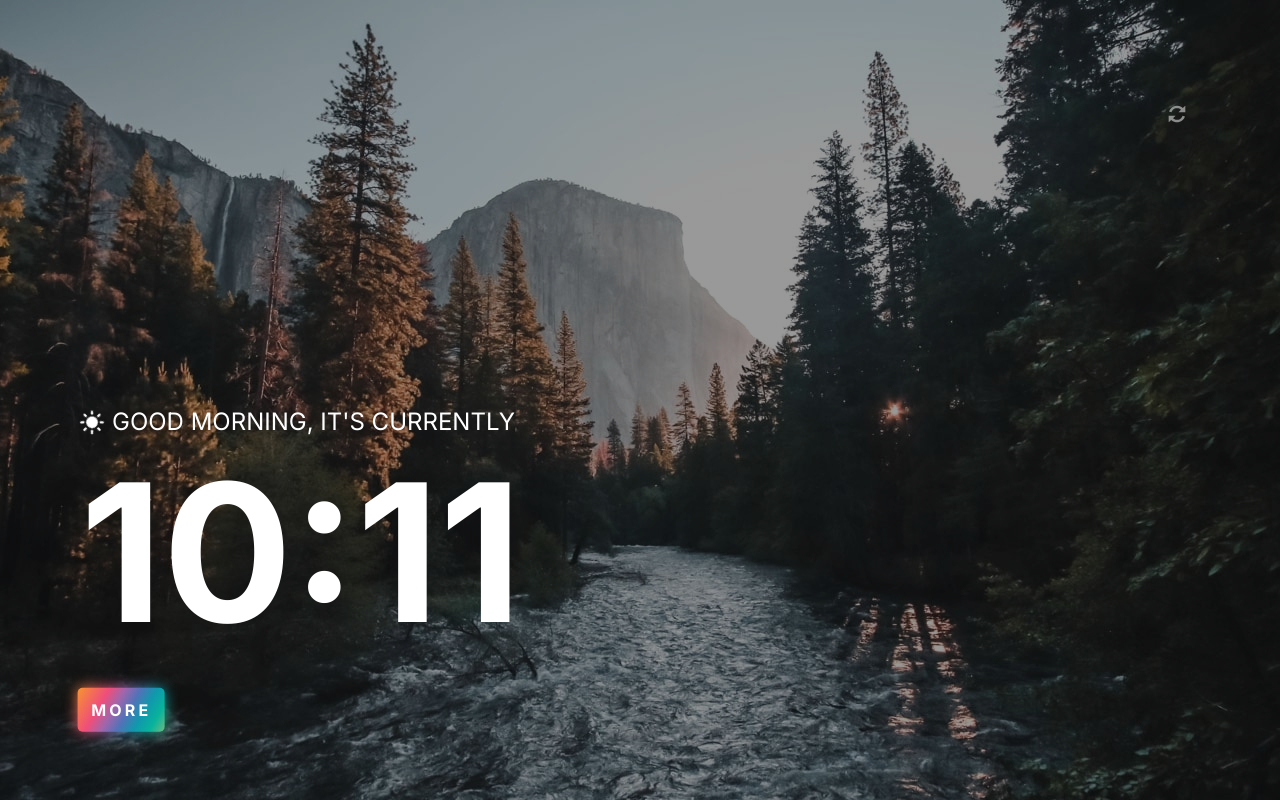
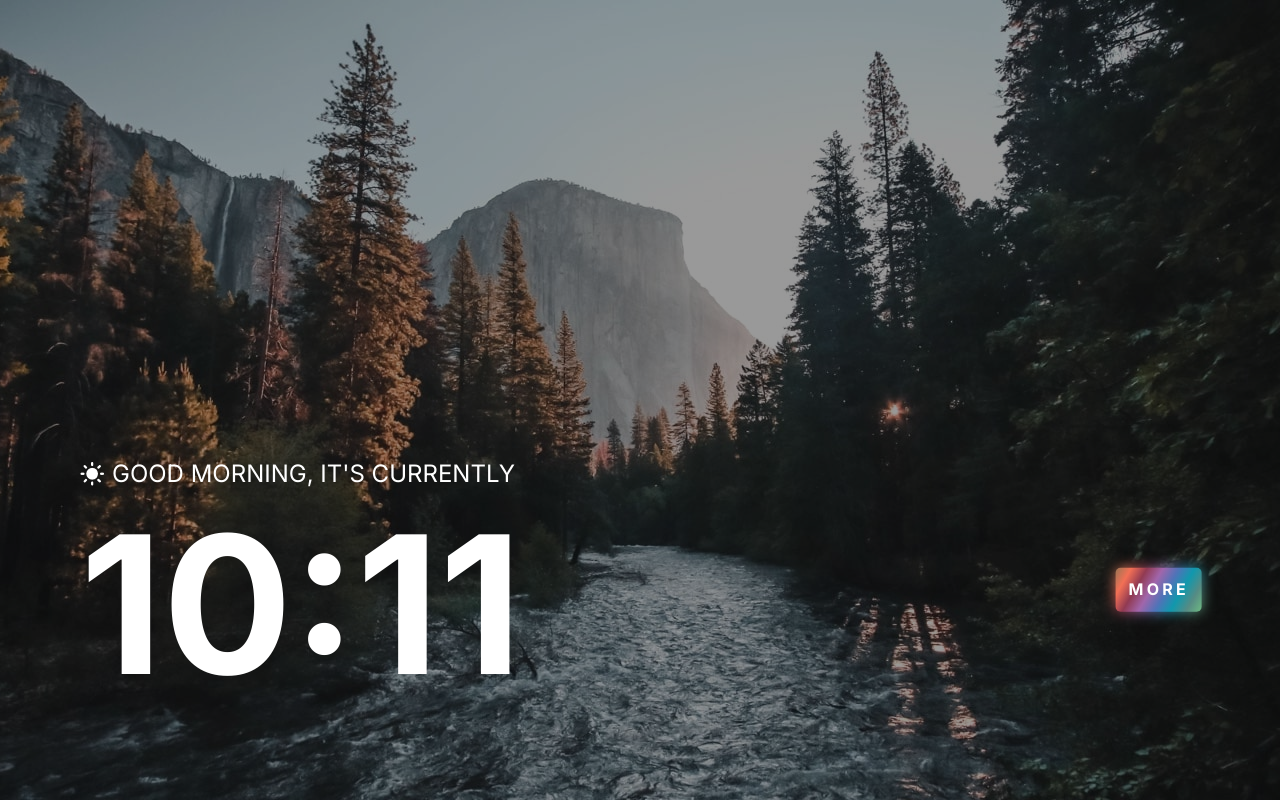
Before and after one commit to Gikkk/Clock-API, a website: page index.html in a window 1280 px wide. Drawn offline with Linux system fonts and the light colour scheme; no server answers.

Commit message:
responsive

```diff
--- a/index.html
+++ b/index.html
@@ -16,10 +16,9 @@
         <p class="quotes__text"></p>
         <p class="quotes__author"></p>
       </section>
-      <button class="quotes__btn" onclick="randomQuote()"><svg width="18" height="18" xmlns="http://www.w3.org/2000/svg"><path d="M7.188 10.667a.208.208 0 01.147.355l-2.344 2.206a5.826 5.826 0 009.578-2.488l2.387.746A8.322 8.322 0 013.17 14.94l-2.149 2.022a.208.208 0 01-.355-.148v-6.148h6.52zm7.617-7.63L16.978.958a.208.208 0 01.355.146v6.23h-6.498a.208.208 0 01-.147-.356L13 4.765A5.825 5.825 0 003.43 7.26l-2.386-.746a8.32 8.32 0 0113.76-3.477z" fill="#FFF" fill-rule="nonzero" opacity=".5"/></svg>
-      </button>
+      <button class="quotes__btn" onclick="randomQuote()"></button>
     </article>
-    <article>
+    <article class="info__container">
       <article class="info">
         <section class="greeting">
           <img class="icon">
--- a/src/JS/main.js
+++ b/src/JS/main.js
@@ -9,6 +9,7 @@ const toggler = document.querySelector(".switch");
 const mainContent = document.querySelector(".main");
 
 // details
+const details = document.querySelector('.details')
 const year = document.querySelector(".details__year");
 const week = document.querySelector(".details__week");
 const day = document.querySelector(".details__day");
@@ -96,8 +97,7 @@ async function getQuotes() {
         <p class="quotes__text">${responseData.content}</p>
         <p class="quotes__author">${responseData.author}</p>
       </section>
-      <button class="quotes__btn" onclick="getQuotes()"><svg width="18" height="18" xmlns="http://www.w3.org/2000/svg"><path d="M7.188 10.667a.208.208 0 01.147.355l-2.344 2.206a5.826 5.826 0 009.578-2.488l2.387.746A8.322 8.322 0 013.17 14.94l-2.149 2.022a.208.208 0 01-.355-.148v-6.148h6.52zm7.617-7.63L16.978.958a.208.208 0 01.355.146v6.23h-6.498a.208.208 0 01-.147-.356L13 4.765A5.825 5.825 0 003.43 7.26l-2.386-.746a8.32 8.32 0 0113.76-3.477z" fill: #000 fill-rule="nonzero" opacity=".5"/></svg>
-      </button>`
+      <button class="quotes__btn" onclick="getQuotes()"><img class="quotes__btn--text" src="./src/assets/icons/icon-refresh.svg" alt="refresh"></button>`
 
       if (responseData.author === null) {
         author.textContent = 'Unknown author'
@@ -148,11 +148,13 @@ function getTime(){
     mainContent.classList.add('day');
     dayNightIcon.classList.add('rotatable')
 		dayNightIcon.src = './src/assets/icons/icon-sun.svg';
-		dayNightIcon.setAttribute("alt", "sun icon");
+    dayNightIcon.setAttribute("alt", "sun icon");
+    details.style.backgroundColor = "rgba(255, 255, 255, 0.75)"
 	} else {
 		mainContent.classList.add('night');
 		dayNightIcon.src = './src/assets/icons/icon-moon.svg';
-		dayNightIcon.setAttribute("alt", "moon icon");
+    dayNightIcon.setAttribute("alt", "moon icon");
+    details.style.backgroundColor = " hsl(0, 0%, 0%)"
 	}
 
   let interval = (60 - (new Date()).getSeconds()) * 1000 + 5;
--- a/src/SCSS/Component/_button.scss
+++ b/src/SCSS/Component/_button.scss
@@ -1,4 +1,5 @@
 .switch{
+  margin-bottom: 3rem;
   padding: 0.7rem;
   color: $primary-color;
   text-transform: uppercase;
@@ -19,7 +20,7 @@
     width: 105%;
     height: 105%;
     z-index: -2;
-    background: linear-gradient(120deg, #f79533, #f37055, #ef4e7b, #a166ab, #5073b8, #1098ad, #07b39b, #6fba82);
+    background: linear-gradient(120deg, #977553, #f37055, #913a52, #a166ab, #5073b8, #1098ad, #568b84, #6fba82);
   }
   &:before {
     filter: blur(7px);
--- a/src/SCSS/Component/_support.scss
+++ b/src/SCSS/Component/_support.scss
@@ -13,6 +13,6 @@
 }
 
 .rotatable{
-  animation: spin 8s linear infinite;
+  animation: spin 20s linear infinite;
 }
 @keyframes spin { 100% { transform:rotate(360deg); } }
--- a/src/SCSS/base/_global.scss
+++ b/src/SCSS/base/_global.scss
@@ -7,7 +7,6 @@
 body{
   margin: 0;
   font-family: 'Inter', sans-serif;
-  background: $secondary-color;
   height: 100vh;
 }
 
--- a/src/SCSS/layout/_more-details.scss
+++ b/src/SCSS/layout/_more-details.scss
@@ -1,14 +1,14 @@
 .details{
-  color: $primary-color;
+  color: $bg-color;
   padding: 1rem;
 
-  .details__container{
+  &__container{
     display: flex;
     justify-content: space-between;
     align-items: center;
   }
 
-  .details__highlighted{
+  &__highlighted{
     font-size: 1.3rem;
     font-weight: 700;
     margin: 1rem 0;
--- a/src/SCSS/layout/_quote.scss
+++ b/src/SCSS/layout/_quote.scss
@@ -4,16 +4,26 @@
   align-items: flex-start;
   margin: 0;
   padding-bottom: 3rem;
+  max-width: 800px;
 
   &__btn{
     background: transparent;
     border: none;
     outline: none;
-    margin: 1.5rem 0.5rem;
+    margin: 0.2rem 1rem;
+  }
+
+  &__text{
+    margin: 0;
   }
 
   &__author{
     font-weight: 700;
     margin: 0;
   }
+
+  &__btn--text{
+    width: 20px;
+    height: 20px;
+  }
 }
--- a/src/SCSS/media/_mediaQ.scss
+++ b/src/SCSS/media/_mediaQ.scss
@@ -9,7 +9,15 @@
     font-size: 1.3rem;
   }
 
+  .info__container{
+    display: flex;
+    justify-content: space-between;
+    align-items: center;
+  }
+
   .info{
+    margin: 0;
+
     .greeting__text{
       font-size: 1.3rem;
     }
@@ -33,9 +41,13 @@
 
   .details{
     padding: 1rem 3rem;
+    display: grid;
+    grid-template-columns: 1fr 1fr;
+    grid-template-rows: 1fr 1fr;
 
     .details__container{
       font-size: 1.3rem;
+      display: grid;
     }
 
     .details__highlighted{
@@ -63,6 +75,12 @@
 
   .quotes{
     font-size: 1.5rem;
+    max-width: 100%;
+
+    &__btn--text{
+      width: 30px;
+      height: 30px;
+    }
   }
 
   .info{
```
Also changed, not shown: src/CSS/main.css, src/SCSS/abstracts/_variables.scss (line endings or trailing spaces), 1 other file.
